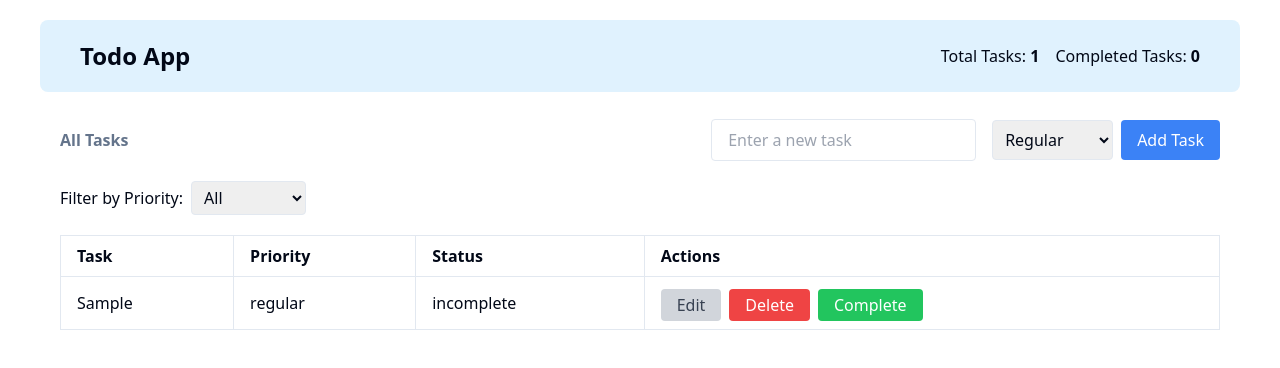
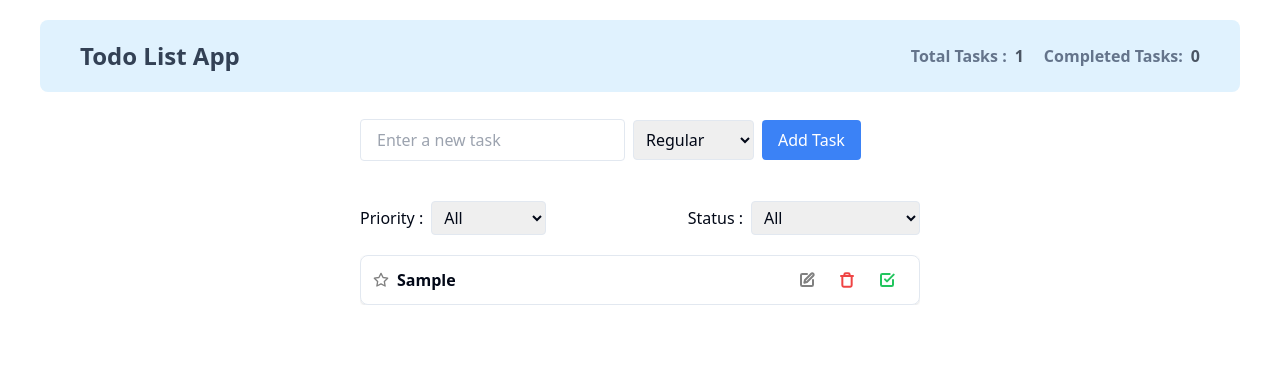
Before and after one commit to GitByImran/todo-app, a Next.js app: page /components/allTasks in a window 1280 px wide. Both pictures are taken after typing "Sample" into the empty fields and a click on the button "Add Task". Shown: the top 368 px of the page. Built offline with nearby package versions, Linux system fonts and the light colour scheme.

Commit message:
filter by priority and status, replace table by normal list type, some style and ui modified

```diff
--- a/package.json
+++ b/package.json
@@ -9,6 +9,7 @@
     "lint": "next lint"
   },
   "dependencies": {
+    "@radix-ui/react-dropdown-menu": "^2.0.6",
     "@radix-ui/react-label": "^2.0.2",
     "@radix-ui/react-slot": "^1.0.2",
     "@radix-ui/react-tabs": "^1.0.4",
--- /dev/null
+++ b/src/components/ui/dropdown-menu.tsx
@@ -0,0 +1,198 @@
+import * as React from "react"
+import * as DropdownMenuPrimitive from "@radix-ui/react-dropdown-menu"
+import { Check, ChevronRight, Circle } from "lucide-react"
+
+import { cn } from "@/lib/utils"
+
+const DropdownMenu = DropdownMenuPrimitive.Root
+
+const DropdownMenuTrigger = DropdownMenuPrimitive.Trigger
+
+const DropdownMenuGroup = DropdownMenuPrimitive.Group
+
+const DropdownMenuPortal = DropdownMenuPrimitive.Portal
+
+const DropdownMenuSub = DropdownMenuPrimitive.Sub
+
+const DropdownMenuRadioGroup = DropdownMenuPrimitive.RadioGroup
+
+const DropdownMenuSubTrigger = React.forwardRef<
+  React.ElementRef<typeof DropdownMenuPrimitive.SubTrigger>,
+  React.ComponentPropsWithoutRef<typeof DropdownMenuPrimitive.SubTrigger> & {
+    inset?: boolean
+  }
+>(({ className, inset, children, ...props }, ref) => (
+  <DropdownMenuPrimitive.SubTrigger
+    ref={ref}
+    className={cn(
+      "flex cursor-default select-none items-center rounded-sm px-2 py-1.5 text-sm outline-none focus:bg-accent data-[state=open]:bg-accent",
+      inset && "pl-8",
+      className
+    )}
+    {...props}
+  >
+    {children}
+    <ChevronRight className="ml-auto h-4 w-4" />
+  </DropdownMenuPrimitive.SubTrigger>
+))
+DropdownMenuSubTrigger.displayName =
+  DropdownMenuPrimitive.SubTrigger.displayName
+
+const DropdownMenuSubContent = React.forwardRef<
+  React.ElementRef<typeof DropdownMenuPrimitive.SubContent>,
+  React.ComponentPropsWithoutRef<typeof DropdownMenuPrimitive.SubContent>
+>(({ className, ...props }, ref) => (
+  <DropdownMenuPrimitive.SubContent
+    ref={ref}
+    className={cn(
+      "z-50 min-w-[8rem] overflow-hidden rounded-md border bg-popover p-1 text-popover-foreground shadow-lg data-[state=open]:animate-in data-[state=closed]:animate-out data-[state=closed]:fade-out-0 data-[state=open]:fade-in-0 data-[state=closed]:zoom-out-95 data-[state=open]:zoom-in-95 data-[side=bottom]:slide-in-from-top-2 data-[side=left]:slide-in-from-right-2 data-[side=right]:slide-in-from-left-2 data-[side=top]:slide-in-from-bottom-2",
+      className
+    )}
+    {...props}
+  />
+))
+DropdownMenuSubContent.displayName =
+  DropdownMenuPrimitive.SubContent.displayName
+
+const DropdownMenuContent = React.forwardRef<
+  React.ElementRef<typeof DropdownMenuPrimitive.Content>,
+  React.ComponentPropsWithoutRef<typeof DropdownMenuPrimitive.Content>
+>(({ className, sideOffset = 4, ...props }, ref) => (
+  <DropdownMenuPrimitive.Portal>
+    <DropdownMenuPrimitive.Content
+      ref={ref}
+      sideOffset={sideOffset}
+      className={cn(
+        "z-50 min-w-[8rem] overflow-hidden rounded-md border bg-popover p-1 text-popover-foreground shadow-md data-[state=open]:animate-in data-[state=closed]:animate-out data-[state=closed]:fade-out-0 data-[state=open]:fade-in-0 data-[state=closed]:zoom-out-95 data-[state=open]:zoom-in-95 data-[side=bottom]:slide-in-from-top-2 data-[side=left]:slide-in-from-right-2 data-[side=right]:slide-in-from-left-2 data-[side=top]:slide-in-from-bottom-2",
+        className
+      )}
+      {...props}
+    />
+  </DropdownMenuPrimitive.Portal>
+))
+DropdownMenuContent.displayName = DropdownMenuPrimitive.Content.displayName
+
+const DropdownMenuItem = React.forwardRef<
+  React.ElementRef<typeof DropdownMenuPrimitive.Item>,
+  React.ComponentPropsWithoutRef<typeof DropdownMenuPrimitive.Item> & {
+    inset?: boolean
+  }
+>(({ className, inset, ...props }, ref) => (
+  <DropdownMenuPrimitive.Item
+    ref={ref}
+    className={cn(
+      "relative flex cursor-default select-none items-center rounded-sm px-2 py-1.5 text-sm outline-none transition-colors focus:bg-accent focus:text-accent-foreground data-[disabled]:pointer-events-none data-[disabled]:opacity-50",
+      inset && "pl-8",
+      className
+    )}
+    {...props}
+  />
+))
+DropdownMenuItem.displayName = DropdownMenuPrimitive.Item.displayName
+
+const DropdownMenuCheckboxItem = React.forwardRef<
+  React.ElementRef<typeof DropdownMenuPrimitive.CheckboxItem>,
+  React.ComponentPropsWithoutRef<typeof DropdownMenuPrimitive.CheckboxItem>
+>(({ className, children, checked, ...props }, ref) => (
+  <DropdownMenuPrimitive.CheckboxItem
+    ref={ref}
+    className={cn(
+      "relative flex cursor-default select-none items-center rounded-sm py-1.5 pl-8 pr-2 text-sm outline-none transition-colors focus:bg-accent focus:text-accent-foreground data-[disabled]:pointer-events-none data-[disabled]:opacity-50",
+      className
+    )}
+    checked={checked}
+    {...props}
+  >
+    <span className="absolute left-2 flex h-3.5 w-3.5 items-center justify-center">
+      <DropdownMenuPrimitive.ItemIndicator>
+        <Check className="h-4 w-4" />
+      </DropdownMenuPrimitive.ItemIndicator>
+    </span>
+    {children}
+  </DropdownMenuPrimitive.CheckboxItem>
+))
+DropdownMenuCheckboxItem.displayName =
+  DropdownMenuPrimitive.CheckboxItem.displayName
+
+const DropdownMenuRadioItem = React.forwardRef<
+  React.ElementRef<typeof DropdownMenuPrimitive.RadioItem>,
+  React.ComponentPropsWithoutRef<typeof DropdownMenuPrimitive.RadioItem>
+>(({ className, children, ...props }, ref) => (
+  <DropdownMenuPrimitive.RadioItem
+    ref={ref}
+    className={cn(
+      "relative flex cursor-default select-none items-center rounded-sm py-1.5 pl-8 pr-2 text-sm outline-none transition-colors focus:bg-accent focus:text-accent-foreground data-[disabled]:pointer-events-none data-[disabled]:opacity-50",
+      className
+    )}
+    {...props}
+  >
+    <span className="absolute left-2 flex h-3.5 w-3.5 items-center justify-center">
+      <DropdownMenuPrimitive.ItemIndicator>
+        <Circle className="h-2 w-2 fill-current" />
+      </DropdownMenuPrimitive.ItemIndicator>
+    </span>
+    {children}
+  </DropdownMenuPrimitive.RadioItem>
+))
+DropdownMenuRadioItem.displayName = DropdownMenuPrimitive.RadioItem.displayName
+
+const DropdownMenuLabel = React.forwardRef<
+  React.ElementRef<typeof DropdownMenuPrimitive.Label>,
+  React.ComponentPropsWithoutRef<typeof DropdownMenuPrimitive.Label> & {
+    inset?: boolean
+  }
+>(({ className, inset, ...props }, ref) => (
+  <DropdownMenuPrimitive.Label
+    ref={ref}
+    className={cn(
+      "px-2 py-1.5 text-sm font-semibold",
+      inset && "pl-8",
+      className
+    )}
+    {...props}
+  />
+))
+DropdownMenuLabel.displayName = DropdownMenuPrimitive.Label.displayName
+
+const DropdownMenuSeparator = React.forwardRef<
+  React.ElementRef<typeof DropdownMenuPrimitive.Separator>,
+  React.ComponentPropsWithoutRef<typeof DropdownMenuPrimitive.Separator>
+>(({ className, ...props }, ref) => (
+  <DropdownMenuPrimitive.Separator
+    ref={ref}
+    className={cn("-mx-1 my-1 h-px bg-muted", className)}
+    {...props}
+  />
+))
+DropdownMenuSeparator.displayName = DropdownMenuPrimitive.Separator.displayName
+
+const DropdownMenuShortcut = ({
+  className,
+  ...props
+}: React.HTMLAttributes<HTMLSpanElement>) => {
+  return (
+    <span
+      className={cn("ml-auto text-xs tracking-widest opacity-60", className)}
+      {...props}
+    />
+  )
+}
+DropdownMenuShortcut.displayName = "DropdownMenuShortcut"
+
+export {
+  DropdownMenu,
+  DropdownMenuTrigger,
+  DropdownMenuContent,
+  DropdownMenuItem,
+  DropdownMenuCheckboxItem,
+  DropdownMenuRadioItem,
+  DropdownMenuLabel,
+  DropdownMenuSeparator,
+  DropdownMenuShortcut,
+  DropdownMenuGroup,
+  DropdownMenuPortal,
+  DropdownMenuSub,
+  DropdownMenuSubContent,
+  DropdownMenuSubTrigger,
+  DropdownMenuRadioGroup,
+}
--- a/src/pages/components/addTask.tsx
+++ b/src/pages/components/addTask.tsx
@@ -24,18 +24,18 @@
 
   return (
     <div>
-      <div className="mb-5 space-y-2">
+      <div className="mb-5 space-y-2 space-x-2">
         <input
           type="text"
           value={newTaskText}
           onChange={(e) => setNewTaskText(e.target.value)}
           placeholder="Enter a new task"
-          className="border outline-blue-500 rounded px-4 py-2 mr-2"
+          className="border outline-blue-500 rounded px-4 py-2"
         />
         <select
           value={priority}
           onChange={(e) => setPriority(e.target.value)}
-          className="h-10 border outline-blue-500 rounded px-2 py-1 mx-2"
+          className="h-10 border outline-blue-500 rounded px-2 py-1"
         >
           <option value="" disabled>
             Set Priority
--- a/src/pages/components/allTasks.tsx
+++ b/src/pages/components/allTasks.tsx
@@ -1,13 +1,15 @@
-// AllTasks.jsx
 import React, { useState } from "react";
 import { useTaskContext } from "../context/taskContext";
 import AddTask from "./addTask";
+import { Button } from "@/components/ui/button";
+import { Check, CheckSquare, PenSquare, Star, Trash, X } from "lucide-react";
 
 const AllTasks: React.FC = () => {
   const { tasks, deleteTask, editTask, completeTask } = useTaskContext();
   const [editedTaskId, setEditedTaskId] = useState<string | null>(null);
   const [editedTaskText, setEditedTaskText] = useState<string>("");
   const [filterPriority, setFilterPriority] = useState<string>("");
+  const [filterStatus, setFilterStatus] = useState<string>("");
 
   const handleEdit = (taskId: string, currentText: string) => {
     setEditedTaskId(taskId);
@@ -26,19 +28,28 @@
     setEditedTaskText("");
   };
 
-  const filteredTasks = filterPriority
-    ? tasks.filter((task: any) => task.priority === filterPriority)
-    : tasks;
+  const filteredTasks = tasks.filter((task: any) => {
+    if (filterPriority && task.priority !== filterPriority) {
+      return false;
+    }
+    if (filterStatus === "completed" && task.status !== "completed") {
+      return false;
+    }
+    if (filterStatus === "incomplete" && task.status === "completed") {
+      return false;
+    }
+    return true;
+  });
 
   return (
-    <div className="container mx-auto px-5">
-      <div className="flex flex-col-reverse sm:flex-row items-baseline justify-between">
-        <h2 className="font-bold text-muted-foreground">All Tasks</h2>
+    <div className="container  max-w-[600px] mx-auto px-5">
+      <div className="mb-10">
         <AddTask />
       </div>
-      <div className="mb-5">
+      <div className="flex items-start justify-between">
+        <div className="">
           <label htmlFor="priorityFilter" className="mr-2">
-          Filter by Priority:
+            Priority :
           </label>
           <select
             id="priorityFilter"
@@ -51,20 +62,33 @@
             <option value="important">Important</option>
           </select>
         </div>
-      <div className="overflow-x-auto my-5">
-        <table className="table-auto w-full">
-          <thead>
-            <tr>
-              <th className="px-4 py-2 text-left border">Task</th>
-              <th className="px-4 py-2 text-left border">Priority</th>
-              <th className="px-4 py-2 text-left border">Status</th>
-              <th className="px-4 py-2 text-left border">Actions</th>
-            </tr>
-          </thead>
-          <tbody>
-            {filteredTasks.map((task: any) => (
-              <tr key={task.id}>
-                <td className="border px-4 py-2">
+        <div>
+          <label htmlFor="priorityFilter" className="mr-2">
+            Status :
+          </label>
+          <select
+            value={filterStatus}
+            onChange={(e) => setFilterStatus(e.target.value)}
+            className="border outline-blue-500 rounded px-2 py-1"
+          >
+            <option value="">All</option>
+            <option value="completed">Show Completed</option>
+            <option value="incomplete">Show Incomplete</option>
+          </select>
+        </div>
+      </div>
+      <div className="overflow-x-auto my-5 space-y-2">
+        {filteredTasks.map((task: any, index: number) => (
+          <div
+            key={index}
+            className="flex items-center justify-between gap-10 px-3 py-1 border rounded-lg shadow"
+          >
+            <div className="flex items-center gap-2 flex-grow">
+              {task.priority === "important" ? (
+                <Star size={16} color="#FEB602" />
+              ) : (
+                <Star size={16} color="gray" />
+              )}
               {editedTaskId === task.id ? (
                 <input
                   type="text"
@@ -73,56 +97,55 @@
                   className="border rounded px-2 py-1 w-full"
                 />
               ) : (
-                    task.text
+                <p className="font-semibold capitalize">{task.text}</p>
               )}
-                </td>
-                <td className="border px-4 py-2">{task.priority}</td>
-                <td className="border px-4 py-2">{task.status}</td>
-                <td className="border px-4 py-2">
+            </div>
+            <div>
               {editedTaskId === task.id ? (
                 <>
-                      <button
-                        onClick={handleSave}
-                        className="bg-blue-500 text-white px-4 py-1 rounded mr-2"
+                  <Button size={"icon"} variant={"ghost"} onClick={handleSave}>
+                    <Check size={16} strokeWidth={3} color="#22C55E" />
+                  </Button>
+                  <Button
+                    size={"icon"}
+                    variant={"ghost"}
+                    onClick={handleCancel}
                   >
-                        Save
-                      </button>
-                      <button
-                        onClick={handleCancel}
-                        className="bg-gray-300 text-gray-700 px-4 py-1 rounded"
-                      >
-                        Cancel
-                      </button>
+                    <X size={16} strokeWidth={3} />
+                  </Button>
                 </>
               ) : (
-                    <div className="space-y-1">
-                      <button
+                <div>
+                  <Button
+                    size={"icon"}
+                    variant={"ghost"}
+                    title="edit"
                     onClick={() => handleEdit(task.id, task.text)}
-                        className="bg-gray-300 text-gray-700 px-4 py-1 rounded mr-2"
                   >
-                        Edit
-                      </button>
-                      <button
+                    <PenSquare size={16} strokeWidth={3} color="gray" />
+                  </Button>
+                  <Button
+                    size={"icon"}
+                    variant={"ghost"}
+                    title="delete"
                     onClick={() => deleteTask(task.id)}
-                        className="bg-red-500 text-white px-4 py-1 rounded mr-2"
                   >
-                        Delete
-                      </button>
-                      {task.status !== "completed" && (
-                        <button
+                    <Trash size={16} strokeWidth={3} color="#EF4444" />
+                  </Button>
+                  <Button
+                    size={"icon"}
+                    variant={"ghost"}
+                    title="completed"
                     onClick={() => completeTask(task.id)}
-                          className="bg-green-500 text-white px-4 py-1 rounded"
+                    disabled={task.status === "completed"}
                   >
-                          Complete
-                        </button>
+                    <CheckSquare size={16} strokeWidth={3} color="#22C55E" />
+                  </Button>
+                </div>
               )}
             </div>
-                  )}
-                </td>
-              </tr>
+          </div>
         ))}
-          </tbody>
-        </table>
       </div>
     </div>
   );
--- a/src/pages/shared/appbar.tsx
+++ b/src/pages/shared/appbar.tsx
@@ -10,19 +10,29 @@
   ).length;
 
   return (
-    <nav className="backdrop-blur-xl bg-sky-100 max-w-[1200px] mx-5 sm:mx-auto px-10 py-5 my-5 rounded-lg">
-      <div className="flex flex-col sm:flex-row gap-2 items-center justify-between">
-        <h2 className="logo capitalize font-bold text-2xl">todo app</h2>
-        <div className="flex items-center">
-          <div className="mr-4">
-            Total Tasks: <span className="font-bold">{totalTasks}</span>
-          </div>
-          <div>
-            Completed Tasks: <span className="font-bold">{completedTasks}</span>
+    <div className="mx-5">
+      <nav className="backdrop-blur-xl bg-sky-100 max-w-[1200px] mx-auto my-5 px-10 py-5 rounded-lg">
+        <div className="flex flex-col sm:flex-row gap-2 items-center justify-between">
+          <h2 className="logo capitalize font-bold text-2xl text-slate-700">
+            todo list app
+          </h2>
+          <div className="flex items-center gap-5">
+            <div className="space-x-2">
+              <span className="text-muted-foreground font-semibold">
+                Total Tasks :
+              </span>
+              <span className="font-bold text-gray-600">{totalTasks}</span>
+            </div>
+            <div className="space-x-2">
+              <span className="text-muted-foreground font-semibold">
+                Completed Tasks:
+              </span>
+              <span className="font-bold text-gray-600">{completedTasks}</span>
+            </div>
           </div>
         </div>
-      </div>
-    </nav>
+      </nav>
+    </div>
   );
 };
 
```
Also changed, not shown: 1 other file (tests, documents, lock files or other folders). Lines whose indentation alone changed are shown as unchanged.
